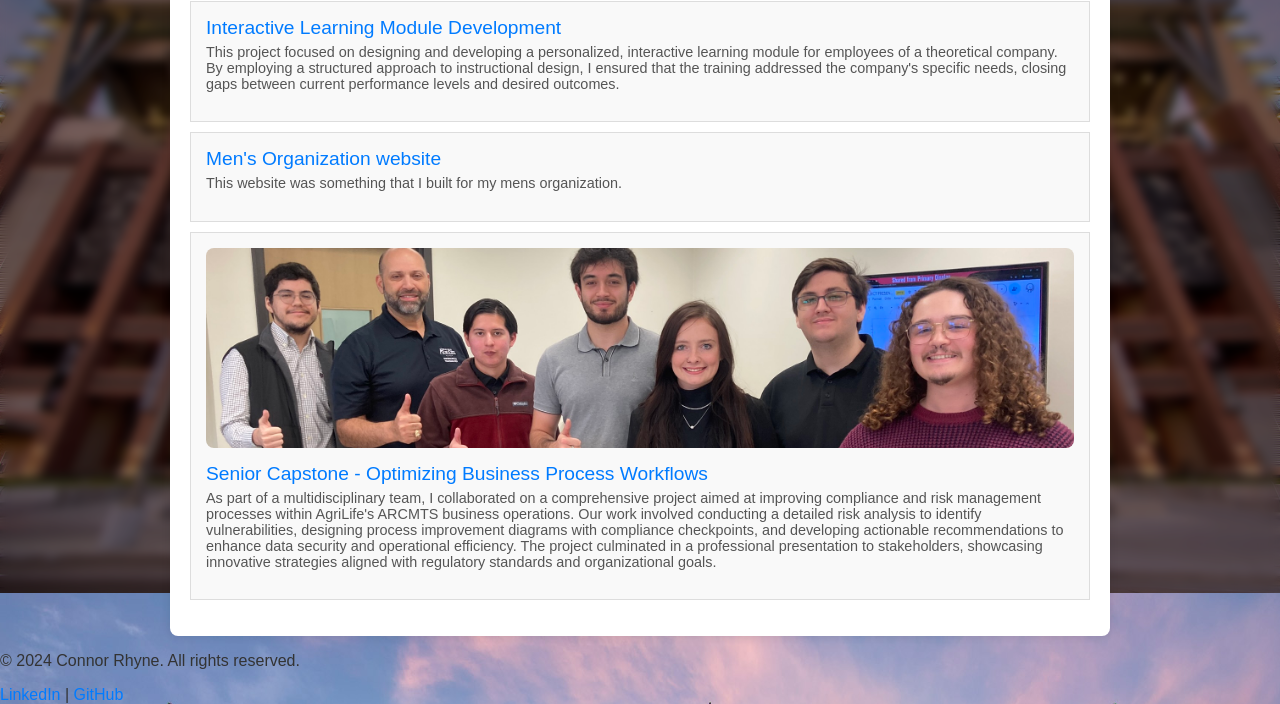
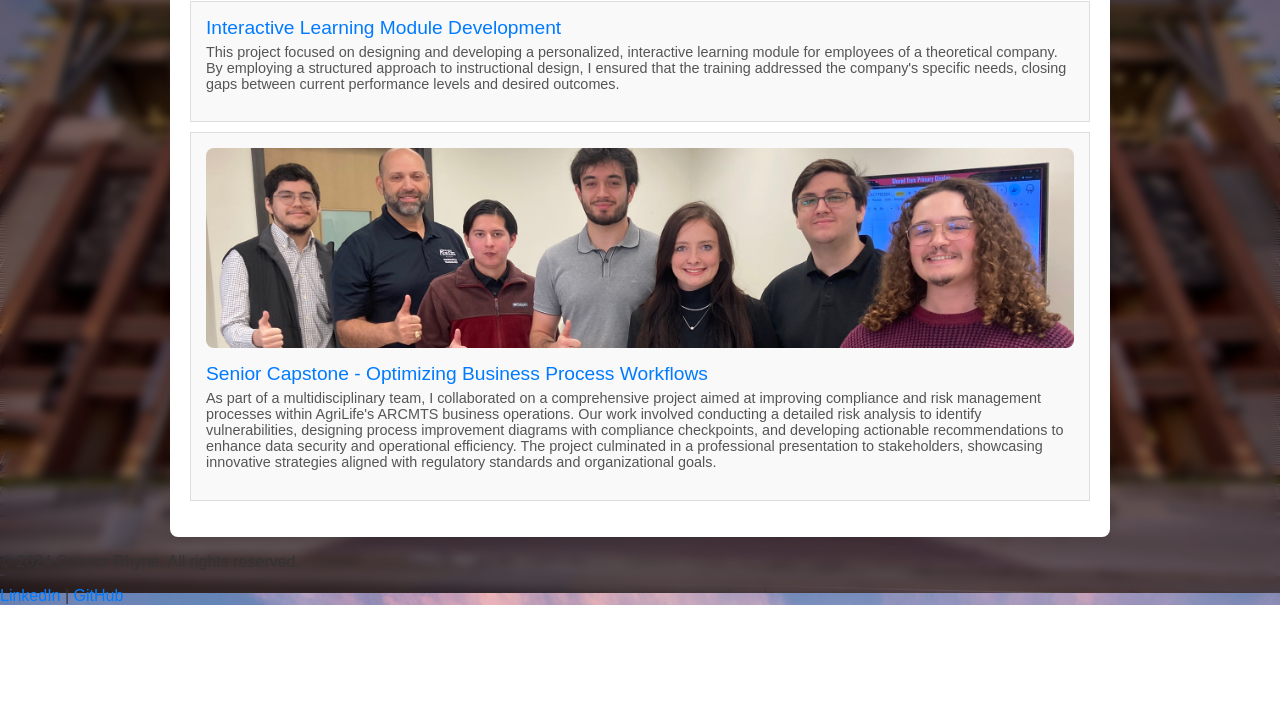
Before and after one commit to ConnorRhyne/ConnorRhyne.github.io, a plain HTML site: page Projects.html in a window 1280 px wide. Shown: the part 207-911 px from the top of the page. After the commit the page ends 812 px from the top, so only its background shows below. Drawn offline with Linux system fonts and the light colour scheme.

Commit message:
Update Projects.html

```diff
--- a/Projects.html
+++ b/Projects.html
@@ -159,10 +159,7 @@ body::before {
     </a>
     <p class="project-description">
 This project focused on designing and developing a personalized, interactive learning module for employees of a theoretical company. By employing a structured approach to instructional design, I ensured that the training addressed the company's specific needs, closing gaps between current performance levels and desired outcomes.</li>
-        <li>
-            <a href="https://www.aggievanguard.org/" target="_blank">Men's Organization website</a>
-            <p class="project-description">This website was something that I built for my mens organization. </p>
-        </li>
+
         <li>
     <a href="Capstone.html">
         <img src="groupphoto.jpg" alt="Capstone Project Screenshot" class="project-image">
```
